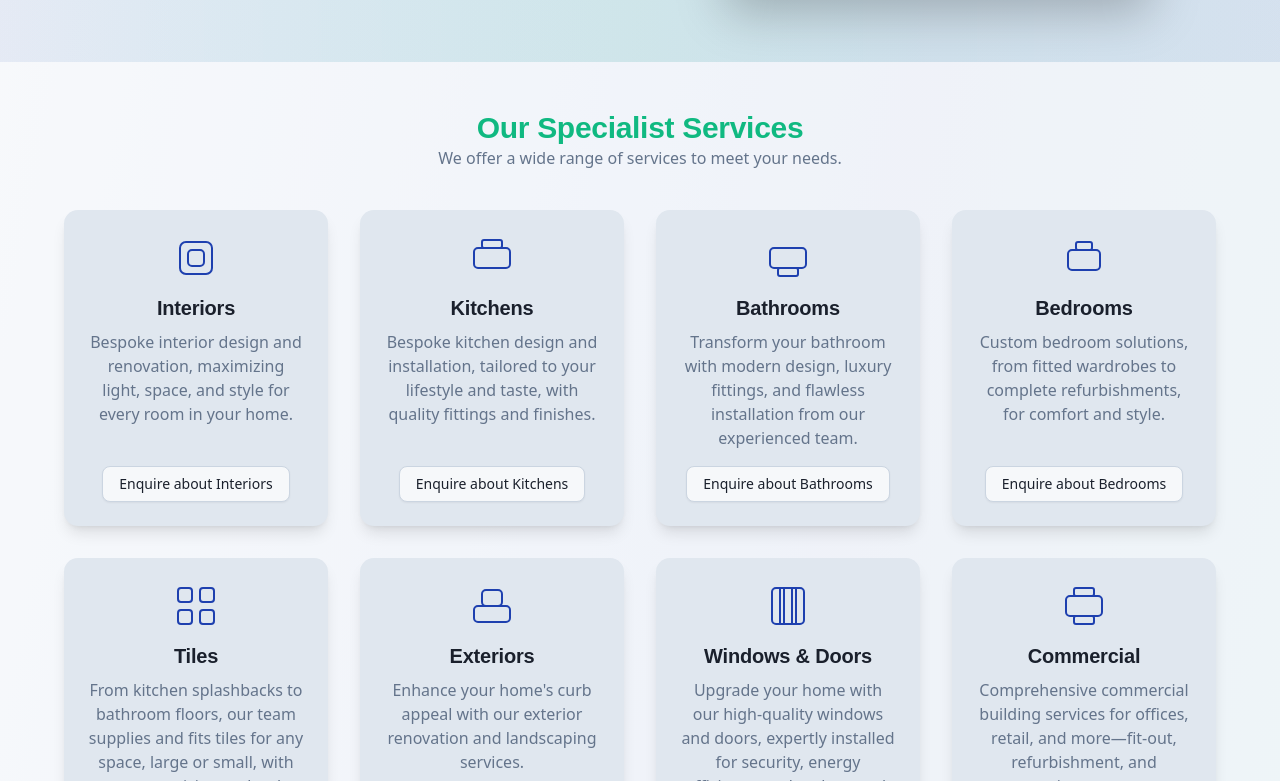
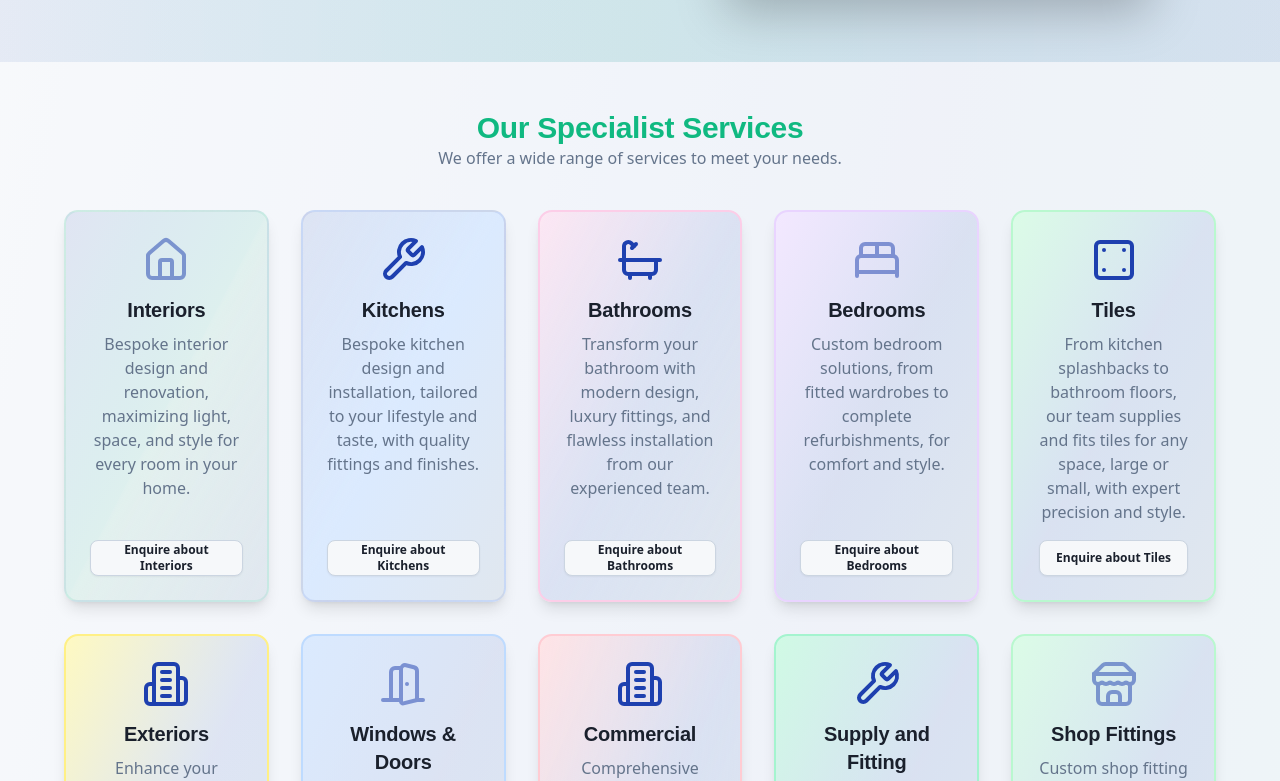
Before and after one commit to karthiknish/parwan-design, a Next.js app: page / in a window 1280 px wide. Shown: the part 2019-2800 px from the top of the page. Built offline with nearby package versions, Linux system fonts and the light colour scheme; a web font is replaced by a local one.

Commit message:
Refactor Home page to implement a new specialist services section with dynamic rendering; replace static service cards with a mapped array for improved maintainability and visual consistency; update image handling for the hero section.

```diff
--- a/src/app/page.js
+++ b/src/app/page.js
@@ -2,7 +2,7 @@
 
 import Image from "next/image";
 import { Button } from "@/components/ui/button";
-import { motion, AnimatePresence } from "framer-motion";
+import { motion } from "framer-motion";
 import Link from "next/link";
 import Head from "next/head";
 import {
@@ -13,6 +13,14 @@ import {
   MapPin,
   MessageSquare,
   Star,
+  Home as HomeIcon,
+  BedDouble,
+  Bath,
+  DoorOpen,
+  InspectionPanel,
+  Building2,
+  Wrench,
+  Store,
 } from "lucide-react";
 
 // Fun confetti SVG for extra excitement
@@ -79,6 +87,119 @@ const projects = [
   },
 ];
 
+const specialistServices = [
+  {
+    title: "Interiors",
+    description:
+      "Bespoke interior design and renovation, maximizing light, space, and style for every room in your home.",
+    icon: HomeIcon,
+    cardClass:
+      "bg-gradient-to-br from-primary/10 via-accent/10 to-muted border-accent/10",
+    borderClass: "border-2",
+    iconClass: "text-primary animate-pulse",
+    delay: 0.1,
+  },
+  {
+    title: "Kitchens",
+    description:
+      "Bespoke kitchen design and installation, tailored to your lifestyle and taste, with quality fittings and finishes.",
+    icon: Wrench,
+    cardClass:
+      "bg-gradient-to-br from-primary/10 via-blue-100 to-muted border-primary/10",
+    borderClass: "border-2",
+    iconClass: "text-primary animate-spin-slow",
+    delay: 0.15,
+  },
+  {
+    title: "Bathrooms",
+    description:
+      "Transform your bathroom with modern design, luxury fittings, and flawless installation from our experienced team.",
+    icon: Bath,
+    cardClass:
+      "bg-gradient-to-br from-pink-100 via-primary/10 to-muted border-pink-200",
+    borderClass: "border-2",
+    iconClass: "text-primary",
+    delay: 0.2,
+  },
+  {
+    title: "Bedrooms",
+    description:
+      "Custom bedroom solutions, from fitted wardrobes to complete refurbishments, for comfort and style.",
+    icon: BedDouble,
+    cardClass:
+      "bg-gradient-to-br from-purple-100 via-primary/10 to-muted border-purple-200",
+    borderClass: "border-2",
+    iconClass: "text-primary animate-pulse",
+    delay: 0.25,
+  },
+  {
+    title: "Tiles",
+    description:
+      "From kitchen splashbacks to bathroom floors, our team supplies and fits tiles for any space, large or small, with expert precision and style.",
+    icon: InspectionPanel,
+    cardClass:
+      "bg-gradient-to-br from-green-100 via-primary/10 to-muted border-green-200",
+    borderClass: "border-2",
+    iconClass: "text-primary animate-spin-slow",
+    delay: 0.3,
+  },
+  {
+    title: "Exteriors",
+    description:
+      "Enhance your home's curb appeal with our exterior renovation and landscaping services.",
+    icon: Building2,
+    cardClass:
+      "bg-gradient-to-br from-yellow-100 via-primary/10 to-muted border-yellow-200",
+    borderClass: "border-2",
+    iconClass: "text-primary",
+    delay: 0.35,
+  },
+  {
+    title: "Windows & Doors",
+    description:
+      "Upgrade your home with our high-quality windows and doors, expertly installed for security, energy efficiency, and curb appeal.",
+    icon: DoorOpen,
+    cardClass:
+      "bg-gradient-to-br from-blue-100 via-primary/10 to-muted border-blue-200",
+    borderClass: "border-2",
+    iconClass: "text-primary animate-pulse",
+    delay: 0.4,
+  },
+  {
+    title: "Commercial",
+    description:
+      "Comprehensive commercial building services for offices, retail, and more—fit-out, refurbishment, and maintenance.",
+    icon: Building2,
+    cardClass:
+      "bg-gradient-to-br from-rose-100 via-primary/10 to-muted border-rose-200",
+    borderClass: "border-2",
+    iconClass: "text-primary animate-spin-slow",
+    delay: 0.45,
+  },
+  {
+    title: "Supply and Fitting",
+    description:
+      "Professional supply and expert fitting of a wide range of home and commercial products, ensuring quality and a perfect finish every time.",
+    icon: Wrench,
+    cardClass:
+      "bg-gradient-to-br from-emerald-100 via-primary/10 to-muted border-emerald-200",
+    borderClass: "border-2",
+    iconClass: "text-primary",
+    delay: 0.5,
+  },
+  {
+    title: "Shop Fittings",
+    description:
+      "Custom shop fitting solutions for retail and commercial spaces, designed and installed to maximize functionality and visual appeal.",
+    icon: Store,
+    cardClass:
+      "bg-gradient-to-br from-green-100 via-primary/10 to-muted border-green-200",
+    borderClass: "border-2",
+    iconClass: "text-primary animate-pulse",
+    delay: 0.55,
+  },
+];
+
 export default function Home() {
   return (
     <>
@@ -99,9 +220,10 @@ export default function Home() {
             transition={{ duration: 1, ease: "easeOut" }}
             className="absolute inset-0 h-[70vh] w-full"
           >
-            <img
+            <Image
               src="https://images.pexels.com/photos/5644367/pexels-photo-5644367.jpeg?auto=compress&cs=tinysrgb&w=1260&h=750&dpr=2"
               alt="Parwan Design and Build Hero"
+              fill
               style={{ objectFit: "cover" }}
               className="object-cover w-full h-full"
               priority
@@ -356,197 +478,38 @@ export default function Home() {
             <p className="text-center text-muted-foreground mb-10">
               We offer a wide range of services to meet your needs.
             </p>
-            <div className="grid grid-cols-1 sm:grid-cols-2 lg:grid-cols-4 gap-8">
-              {/* Interiors */}
-              <div className="flex flex-col items-center text-center p-6 bg-muted rounded-xl shadow-lg">
-                <svg
-                  xmlns="http://www.w3.org/2000/svg"
-                  className="w-12 h-12 text-primary mb-3"
-                  fill="none"
-                  viewBox="0 0 24 24"
-                  stroke="currentColor"
+            <div className="grid grid-cols-1 sm:grid-cols-2 lg:grid-cols-5 gap-8">
+              {specialistServices.map((service, idx) => {
+                const Icon = service.icon;
+                return (
+                  <motion.div
+                    key={service.title}
+                    initial={{ opacity: 0, y: 40 }}
+                    whileInView={{ opacity: 1, y: 0 }}
+                    whileHover={{
+                      boxShadow: `0 8px 32px 0 rgba(16, 185, 129, 0.18)`,
+                    }}
+                    transition={{ duration: 0.5, delay: service.delay }}
+                    viewport={{ once: true }}
+                    className={`flex flex-col items-center text-center p-6 rounded-xl shadow-lg ${service.cardClass} ${service.borderClass}`}
                   >
-                  <rect x="4" y="4" width="16" height="16" rx="3" />
-                  <rect x="8" y="8" width="8" height="8" rx="2" />
-                </svg>
+                    <Icon className={`w-12 h-12 mb-3 ${service.iconClass}`} />
                     <h3 className="font-heading font-semibold text-xl mb-2">
-                  Interiors
+                      {service.title}
                     </h3>
                     <p className="font-body text-muted-foreground mb-4">
-                  Bespoke interior design and renovation, maximizing light,
-                  space, and style for every room in your home.
+                      {service.description}
                     </p>
-                <Button variant="outline" asChild className="mt-auto">
-                  <a href="/contact">Enquire about Interiors</a>
+                    <Button
+                      variant="outline"
+                      asChild
+                      className="mt-auto font-heading text-xs font-bold text-wrap break-words whitespace-normal py-4 px-4 "
+                    >
+                      <Link href="/contact">Enquire about {service.title}</Link>
                     </Button>
-              </div>
-              {/* Kitchens */}
-              <div className="flex flex-col items-center text-center p-6 bg-muted rounded-xl shadow-lg">
-                <svg
-                  xmlns="http://www.w3.org/2000/svg"
-                  className="w-12 h-12 text-primary mb-3"
-                  fill="none"
-                  viewBox="0 0 24 24"
-                  stroke="currentColor"
-                >
-                  <rect x="3" y="7" width="18" height="10" rx="2" />
-                  <rect x="7" y="3" width="10" height="4" rx="1" />
-                </svg>
-                <h3 className="font-heading font-semibold text-xl mb-2">
-                  Kitchens
-                </h3>
-                <p className="font-body text-muted-foreground mb-4">
-                  Bespoke kitchen design and installation, tailored to your
-                  lifestyle and taste, with quality fittings and finishes.
-                </p>
-                <Button variant="outline" asChild className="mt-auto">
-                  <a href="/contact">Enquire about Kitchens</a>
-                </Button>
-              </div>
-              {/* Bathrooms */}
-              <div className="flex flex-col items-center text-center p-6 bg-muted rounded-xl shadow-lg">
-                <svg
-                  xmlns="http://www.w3.org/2000/svg"
-                  className="w-12 h-12 text-primary mb-3"
-                  fill="none"
-                  viewBox="0 0 24 24"
-                  stroke="currentColor"
-                >
-                  <rect x="3" y="7" width="18" height="10" rx="2" />
-                  <rect x="7" y="17" width="10" height="4" rx="1" />
-                </svg>
-                <h3 className="font-heading font-semibold text-xl mb-2">
-                  Bathrooms
-                </h3>
-                <p className="font-body text-muted-foreground mb-4">
-                  Transform your bathroom with modern design, luxury fittings,
-                  and flawless installation from our experienced team.
-                </p>
-                <Button variant="outline" asChild className="mt-auto">
-                  <a href="/contact">Enquire about Bathrooms</a>
-                </Button>
-              </div>
-              {/* Bedrooms */}
-              <div className="flex flex-col items-center text-center p-6 bg-muted rounded-xl shadow-lg">
-                <svg
-                  xmlns="http://www.w3.org/2000/svg"
-                  className="w-12 h-12 text-primary mb-3"
-                  fill="none"
-                  viewBox="0 0 24 24"
-                  stroke="currentColor"
-                >
-                  <rect x="4" y="8" width="16" height="10" rx="2" />
-                  <rect x="8" y="4" width="8" height="4" rx="1" />
-                </svg>
-                <h3 className="font-heading font-semibold text-xl mb-2">
-                  Bedrooms
-                </h3>
-                <p className="font-body text-muted-foreground mb-4">
-                  Custom bedroom solutions, from fitted wardrobes to complete
-                  refurbishments, for comfort and style.
-                </p>
-                <Button variant="outline" asChild className="mt-auto">
-                  <a href="/contact">Enquire about Bedrooms</a>
-                </Button>
-              </div>
-              {/* Tiles */}
-              <div className="flex flex-col items-center text-center p-6 bg-muted rounded-xl shadow-lg">
-                <svg
-                  xmlns="http://www.w3.org/2000/svg"
-                  className="w-12 h-12 text-primary mb-3"
-                  fill="none"
-                  viewBox="0 0 24 24"
-                  stroke="currentColor"
-                >
-                  <rect x="3" y="3" width="7" height="7" rx="1.5" />
-                  <rect x="14" y="3" width="7" height="7" rx="1.5" />
-                  <rect x="14" y="14" width="7" height="7" rx="1.5" />
-                  <rect x="3" y="14" width="7" height="7" rx="1.5" />
-                </svg>
-                <h3 className="font-heading font-semibold text-xl mb-2">
-                  Tiles
-                </h3>
-                <p className="font-body text-muted-foreground mb-4">
-                  From kitchen splashbacks to bathroom floors, our team supplies
-                  and fits tiles for any space, large or small, with expert
-                  precision and style.
-                </p>
-                <Button variant="outline" asChild className="mt-auto">
-                  <a href="/contact">Enquire about Tiles</a>
-                </Button>
-              </div>
-              {/* Exteriors */}
-              <div className="flex flex-col items-center text-center p-6 bg-muted rounded-xl shadow-lg">
-                <svg
-                  xmlns="http://www.w3.org/2000/svg"
-                  className="w-12 h-12 text-primary mb-3"
-                  fill="none"
-                  viewBox="0 0 24 24"
-                  stroke="currentColor"
-                >
-                  <rect x="3" y="12" width="18" height="8" rx="2" />
-                  <rect x="7" y="4" width="10" height="8" rx="2" />
-                </svg>
-                <h3 className="font-heading font-semibold text-xl mb-2">
-                  Exteriors
-                </h3>
-                <p className="font-body text-muted-foreground mb-4">
-                  Enhance your home&apos;s curb appeal with our exterior
-                  renovation and landscaping services.
-                </p>
-                <Button variant="outline" asChild className="mt-auto">
-                  <a href="/contact">Enquire about Exteriors</a>
-                </Button>
-              </div>
-              {/* Windows & Doors */}
-              <div className="flex flex-col items-center text-center p-6 bg-muted rounded-xl shadow-lg">
-                <svg
-                  xmlns="http://www.w3.org/2000/svg"
-                  className="w-12 h-12 text-primary mb-3"
-                  fill="none"
-                  viewBox="0 0 24 24"
-                  stroke="currentColor"
-                >
-                  <rect x="4" y="3" width="16" height="18" rx="2" />
-                  <rect x="8" y="3" width="2" height="18" />
-                  <rect x="14" y="3" width="2" height="18" />
-                </svg>
-                <h3 className="font-heading font-semibold text-xl mb-2">
-                  Windows & Doors
-                </h3>
-                <p className="font-body text-muted-foreground mb-4">
-                  Upgrade your home with our high-quality windows and doors,
-                  expertly installed for security, energy efficiency, and curb
-                  appeal.
-                </p>
-                <Button variant="outline" asChild className="mt-auto">
-                  <a href="/contact">Enquire about Windows & Doors</a>
-                </Button>
-              </div>
-              {/* Commercial */}
-              <div className="flex flex-col items-center text-center p-6 bg-muted rounded-xl shadow-lg">
-                <svg
-                  xmlns="http://www.w3.org/2000/svg"
-                  className="w-12 h-12 text-primary mb-3"
-                  fill="none"
-                  viewBox="0 0 24 24"
-                  stroke="currentColor"
-                >
-                  <rect x="3" y="7" width="18" height="10" rx="2" />
-                  <rect x="7" y="3" width="10" height="4" rx="1" />
-                  <rect x="7" y="17" width="10" height="4" rx="1" />
-                </svg>
-                <h3 className="font-heading font-semibold text-xl mb-2">
-                  Commercial
-                </h3>
-                <p className="font-body text-muted-foreground mb-4">
-                  Comprehensive commercial building services for offices,
-                  retail, and more—fit-out, refurbishment, and maintenance.
-                </p>
-                <Button variant="outline" asChild className="mt-auto">
-                  <a href="/contact">Enquire about Commercial</a>
-                </Button>
-              </div>
+                  </motion.div>
+                );
+              })}
             </div>
           </div>
         </motion.section>
@@ -701,7 +664,7 @@ export default function Home() {
                   expectations. Highly recommended!&quot;
                 </p>
                 <span className="block text-lg text-accent font-bold tracking-wider">
-                  - JAG DHILLON -
+                  - OLIVER SMITH -
                 </span>
               </motion.div>
               <motion.div
@@ -721,7 +684,7 @@ export default function Home() {
                   space! The attention to detail was incredible.&quot;
                 </p>
                 <span className="block text-lg text-accent font-bold tracking-wider">
-                  - S. KUMAR -
+                  - J. WILLIAMS -
                 </span>
               </motion.div>
             </div>
```
Lines whose indentation alone changed are shown as unchanged.
